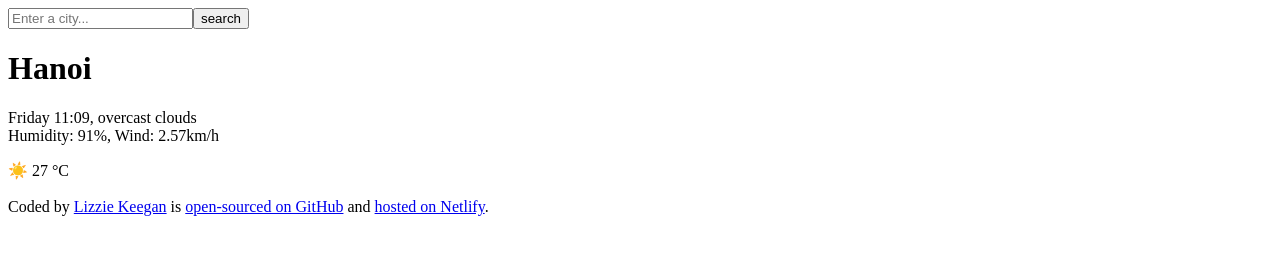
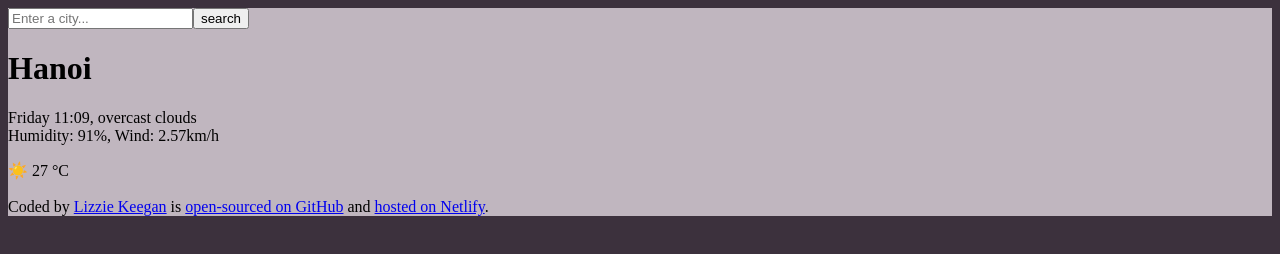
Before and after one commit to LizzieKeegan/week-7-weather-app, a plain HTML site: page index.html in a window 1280 px wide. Drawn offline with Linux system fonts and the light colour scheme.

Commit message:
linked style sheet

```diff
--- a/index.html
+++ b/index.html
@@ -3,9 +3,11 @@
   <head>
     <meta charset="UTF-8" />
     <meta name="viewport" content="width=device-width, initial-scale=1.0" />
+    <link rel="stylesheet" href="src/index.css" />
     <title>Weather App</title>
   </head>
   <body>
+    <div class="weather-app">
       <header>
         <form action="">
           <input type="search" placeholder="Enter a city..." required /><input
@@ -41,5 +43,6 @@
           >hosted on Netlify</a
         >.
       </footer>
+    </div>
   </body>
 </html>
```
Lines whose indentation alone changed are shown as unchanged.
